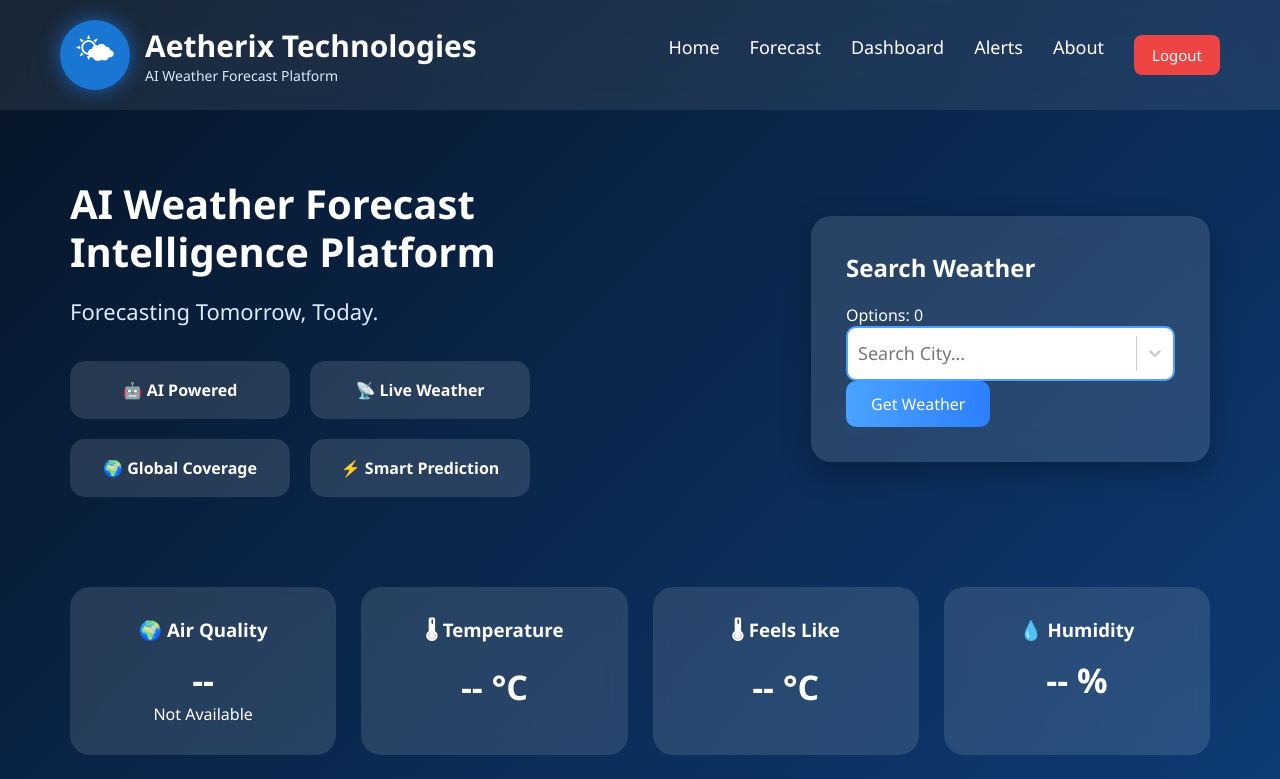
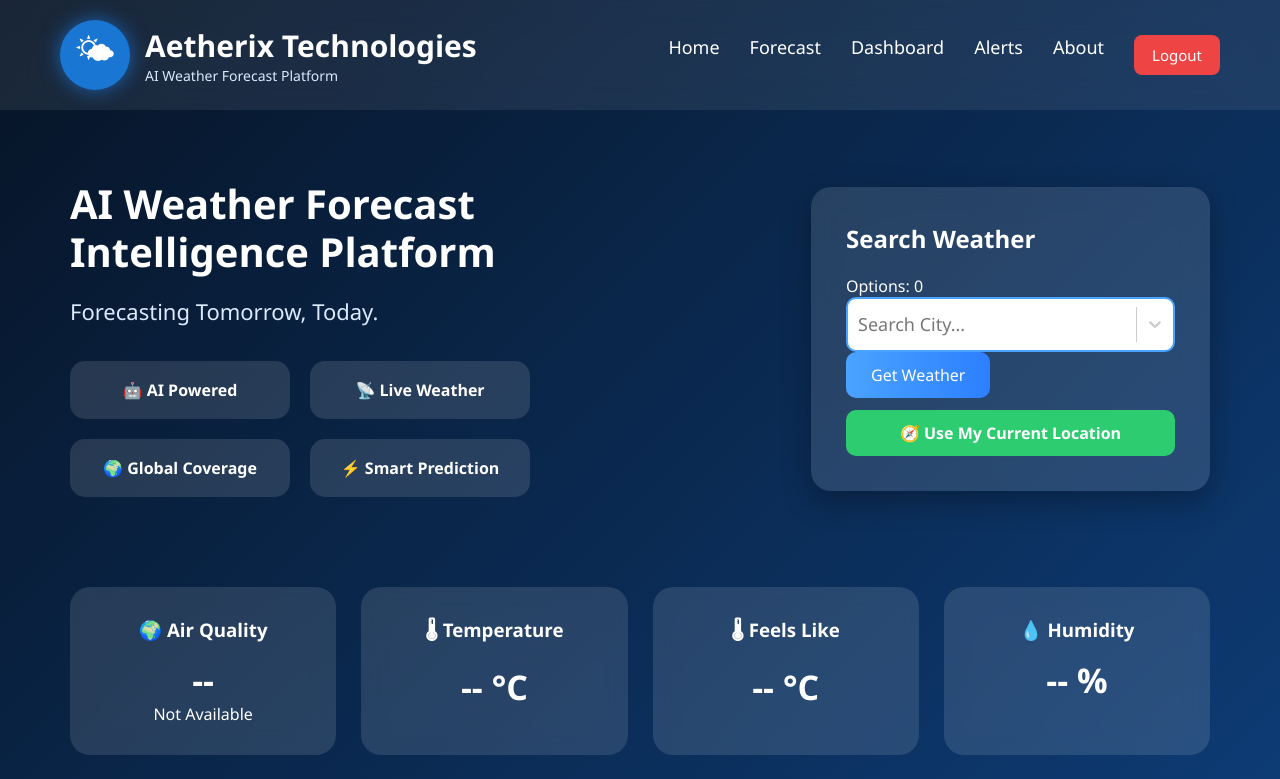
Before and after one commit to priyadarshinikp88-hue/Aetherix, a React (Vite) app: page /home in a window 1280 px wide. Shown: the top 779 px of the page. Built offline with nearby package versions, Linux system fonts and the light colour scheme.

Commit message:
Added live location and UI improvements

```diff
--- a/src/components/dashboard.jsx
+++ b/src/components/dashboard.jsx
@@ -94,17 +94,15 @@ return (
   <div className="dashboard-card">
   <h2>🌍 Air Quality</h2>
 
-  <h1>{weather.air?.main?.aqi ?? "--"}</h1>
-
-  <p>
-    {{
-      1: "🟢 Good",
-      2: "🟡 Fair",
-      3: "🟠 Moderate",
-      4: "🔴 Poor",
-      5: "🟣 Very Poor",
-    }[weather.air?.main?.aqi] || "Not Available"}
-  </p>
+<p style={{ fontSize: "22px", fontWeight: "bold" }}>
+  {{
+    1: "Good",
+    2: "Fair",
+    3: "Moderate",
+    4: "Poor",
+    5: "Very Poor",
+  }[weather.air?.main?.aqi] || "Not Available"}
+</p>
 </div>
   <div className="dashboard-card ai-card">
     <h2>🤖 AI Weather Summary</h2>
--- a/src/home.css
+++ b/src/home.css
@@ -498,14 +498,12 @@ padding:20px;
     margin-top:40px;
 }
 
-.ceo-image{
-    width:220px;
-    height:220px;
-    object-fit:cover;
-    border-radius:50%;
-    border:none;
+.ceo-image {
+    width: 300px;
+    height: 300px;
+    border-radius: 12px;
+    box-shadow: none;
 }
-
 .ceo-card h3{
     margin-top:15px;
     color:white;
@@ -532,13 +530,15 @@ padding:20px;
     color:white;
 }
 
-.ceo-image{
-    width:220px;
-    height:220px;
-    border-radius:50%;
-    object-fit:cover;
-    object-position: center top;
-    border:none;
+.ceo-image {
+    width: 300px;
+    height: 300px;
+    object-fit: cover;
+    background: transparent;
+    border: none;
+    padding: 0;
+    border-radius: 12px;
+    box-shadow: none;
 }
 .ceo-name{
     font-size:42px;
@@ -572,3 +572,22 @@ padding:20px;
     font-size:20px;
     line-height:1.8;
 }
+
+.location-btn{
+    width:100%;
+    margin-top:12px;
+    padding:12px;
+    border:none;
+    border-radius:10px;
+    background:#2ecc71;
+    color:white;
+    font-size:16px;
+    font-weight:600;
+    cursor:pointer;
+    transition:.3s;
+}
+
+.location-btn:hover{
+    background:#27ae60;
+    transform:translateY(-2px);
+}
--- a/src/home.jsx
+++ b/src/home.jsx
@@ -46,6 +46,45 @@ const [selectedCity, setSelectedCity] = useState(null);
     console.log(error);
   }
 
+};
+
+const getCurrentLocation = () => {
+  if (!navigator.geolocation) {
+    alert("Geolocation is not supported by your browser.");
+    return;
+  }
+
+  navigator.geolocation.getCurrentPosition(
+    async (position) => {
+      const lat = position.coords.latitude;
+      const lon = position.coords.longitude;
+
+      try {
+        const response = await fetch(
+          `https://aetherix-backend-eoj8.onrender.com/api/weather?lat=${lat}&lon=${lon}`
+        );
+
+        const data = await response.json();
+
+        if (!response.ok) {
+          alert("Unable to fetch weather");
+          return;
+        }
+
+        setWeather(data);
+
+        localStorage.setItem("weather", JSON.stringify(data));
+        localStorage.setItem("lat", lat);
+        localStorage.setItem("lon", lon);
+      } catch (err) {
+        console.error(err);
+        alert("Location weather failed");
+      }
+    },
+    () => {
+      alert("Please allow location access.");
+    }
+  );
 };
 
   const getWeather = async () => {
@@ -154,14 +193,6 @@ const [selectedCity, setSelectedCity] = useState(null);
   {/* CEO */}
 
   <img src={ceo} alt="CEO" className="ceo-image" />
-
-  <h3 className="ceo-name">
-    SHRINIVASA H P
-  </h3>
-
-  <h4 className="ceo-role">
-    Founder & CEO
-  </h4>
 
 
   <p className="about-text">
@@ -283,6 +314,13 @@ const [selectedCity, setSelectedCity] = useState(null);
 />
  <button onClick={getWeather}>
   Get Weather
+</button>
+
+<button
+    className="location-btn"
+    onClick={getCurrentLocation}
+>
+    🧭 Use My Current Location
 </button>
 
   {weather && (
```
Also changed, not shown: src/assets/ceo.jpg.
